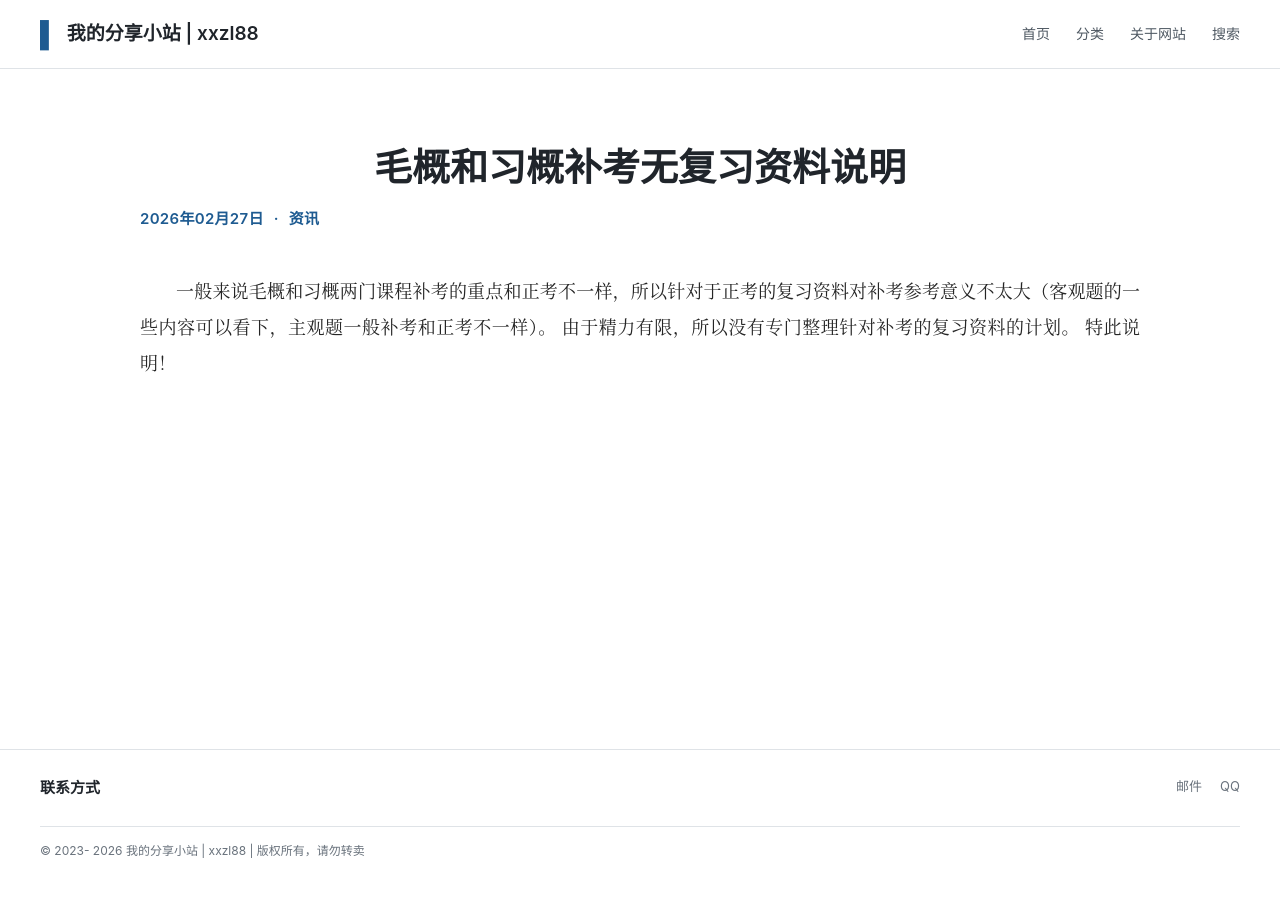
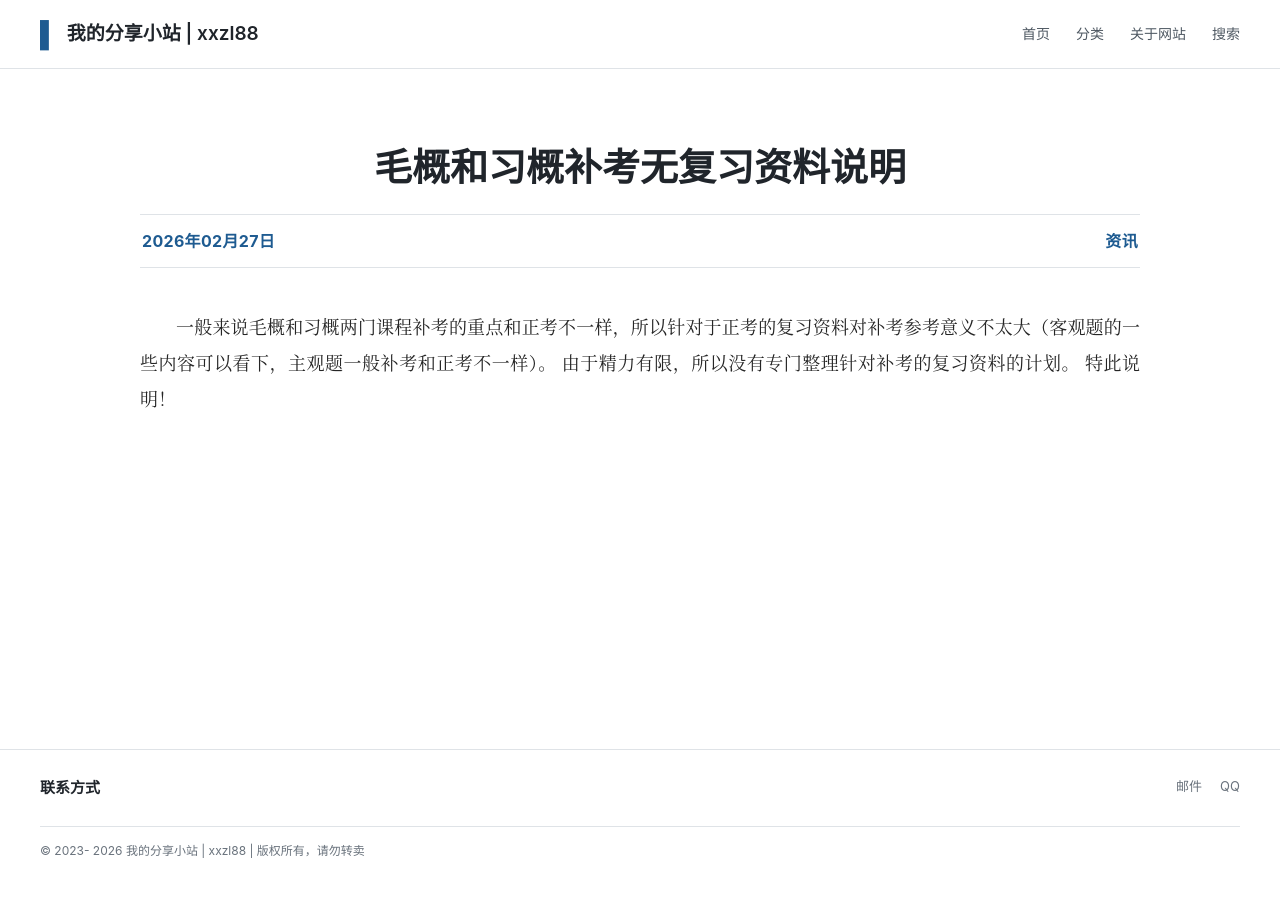
Before and after one commit to xxzl88/csu, a Jekyll site: the page built from _posts/2026-02-27-index.md, in a window 1280 px wide. Shown: the top 897 px of the page. Built offline with Jekyll 4.4.1, drawn with Linux system fonts in a browser that asks for light colours.

Commit message:
Update main.css

```diff
--- a/assets/css/main.css
+++ b/assets/css/main.css
@@ -60,7 +60,7 @@ a { color:inherit; text-decoration:none; }
   flex-wrap:wrap;
   gap:10px;
   color:#1e5b91;
-  font-size:15px;
+  font-size:16px;
   font-weight:600;
   letter-spacing:.02em;
 }
@@ -92,6 +92,20 @@ a { color:inherit; text-decoration:none; }
   text-align: center;
 }
 .article-lead,.standard-header>p:last-child { color:var(--muted); }
+.article-header .post-meta {
+  display:grid;
+  grid-template-columns:minmax(0, 1fr) auto;
+  gap:16px;
+  margin-top:22px;
+  padding:12px 2px;
+  border-top:1px solid var(--line);
+  border-bottom:1px solid var(--line);
+  color:var(--accent);
+  font-size:16px;
+  font-weight:700;
+}
+.article-header .post-meta .dot { display:none; }
+.article-header .post-meta span:last-child { justify-self:end; }
 .article-layout {
   display:block;
 }
@@ -155,8 +169,9 @@ a { color:inherit; text-decoration:none; }
 .topic-filters { display:flex; flex-wrap:wrap; gap:7px; margin-bottom:25px; }
 .topic-filter { border:1px solid var(--line); border-radius:2px; padding:6px 13px; background:#fff; color:var(--muted); cursor:pointer; font:inherit; font-size:13px; }
 .topic-filter:hover,.topic-filter.active { border-color:var(--accent); background:var(--accent); color:#fff; }
-.topic-results { display:grid; grid-template-columns:repeat(2,1fr); gap:0 25px; }
-.topic-item { border-top:1px solid var(--line); padding:18px 0; }
+.topic-results { display:block; }
+.topic-item { border-top:1px solid var(--line); padding:22px 0; }
+.topic-item .post-meta { margin-bottom:9px; font-size:16px; font-weight:700; }
 .topic-item h3 { margin:6px 0; font-size:18px; font-weight:600; }
 .topic-item h3 a:hover { color:var(--accent); }
 .topic-item p { margin:0; color:var(--muted); font-size:13px; }
@@ -173,7 +188,7 @@ a { color:inherit; text-decoration:none; }
 .not-found h1 { margin:0; font-size:42px; }
 .not-found p { color:var(--muted); }
 .sr-only { position:absolute; width:1px; height:1px; overflow:hidden; clip:rect(0,0,0,0); }
-@media (max-width:760px) { .notice-intro{display:block;padding-top:38px}.notice-date{text-align:left;margin-top:20px;display:inline-block}.board-layout{grid-template-columns:1fr;gap:30px}.board-sidebar{border-right:0;border-bottom:1px solid var(--line);padding:0 0 18px}.side-section{margin:0}.side-section a{display:inline-flex;margin-right:7px;border:1px solid var(--line);padding:4px 9px}.side-note{display:none}.article-layout{display:block}.article-aside{margin-top:35px}.article-header h1,.standard-header h1{font-size:30px}.article-body{font-size:16px;line-height:1.9}.article-body h2{font-size:20px}.article-body h3{font-size:18px}.topic-results{grid-template-columns:1fr} }
+@media (max-width:760px) { .notice-intro{display:block;padding-top:38px}.notice-date{text-align:left;margin-top:20px;display:inline-block}.board-layout{grid-template-columns:1fr;gap:30px}.board-sidebar{border-right:0;border-bottom:1px solid var(--line);padding:0 0 18px}.side-section{margin:0}.side-section a{display:inline-flex;margin-right:7px;border:1px solid var(--line);padding:4px 9px}.side-note{display:none}.article-layout{display:block}.article-aside{margin-top:35px}.article-header h1,.standard-header h1{font-size:30px}.article-header .post-meta{margin-top:18px;font-size:15px}.article-body{font-size:16px;line-height:1.9}.article-body h2{font-size:20px}.article-body h3{font-size:18px}.topic-results{grid-template-columns:1fr} }
 @media (max-width:560px) { .container{width:calc(100% - 28px)}.menu-toggle{display:block}.site-nav{display:none;position:absolute;left:14px;right:14px;top:58px;flex-direction:column;align-items:stretch;gap:0;border:1px solid var(--line);padding:7px;background:#fff}.site-nav.open{display:flex}.site-nav a{padding:7px 10px}.nav-wrap{min-height:60px}.footer-wrap{display:block}.footer-links{margin-top:15px}.notice-item{grid-template-columns:28px minmax(0,1fr) 20px;gap:8px}.notice-index{font-size:13px}.notice-main h3{font-size:16px}.notice-arrow{display:none;} }
 @media print {
   .skip-link {
```
